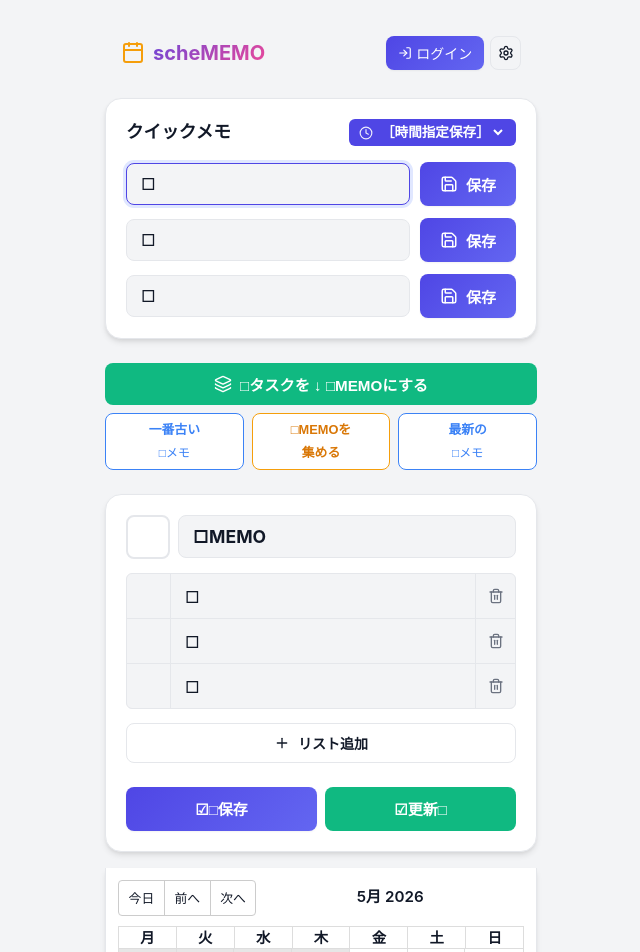
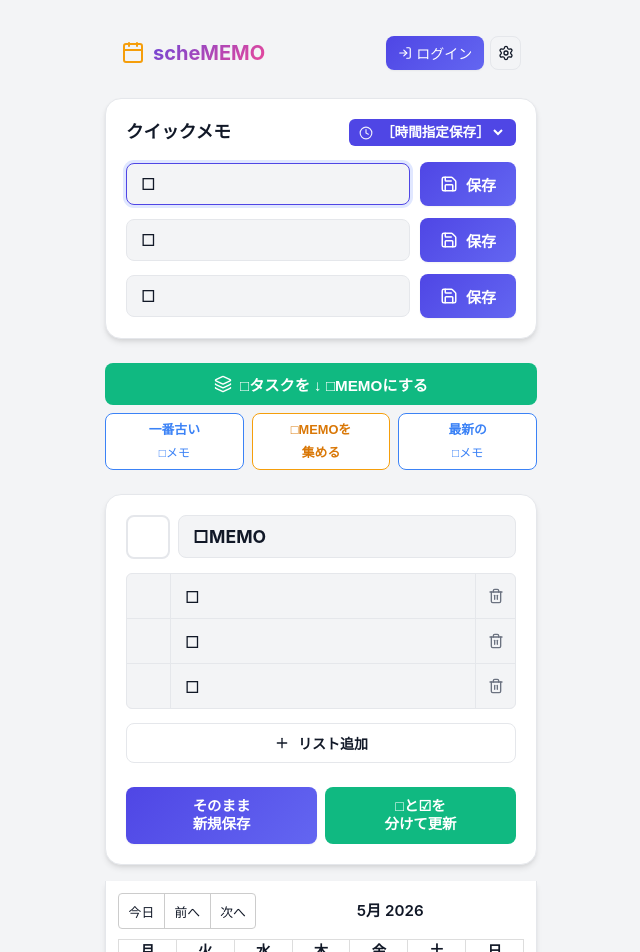
Before and after one commit to itokenlaw-rgb/scheMEMO, a React (Vite) app: page / in a window 1280 px wide. Shown: the top 952 px of the page, without its empty margins (319-959 px from the left). Built offline with nearby package versions, Linux system fonts and the light colour scheme.

Commit message:
singleEditer

```diff
--- a/src/components/BatchEditor.tsx
+++ b/src/components/BatchEditor.tsx
@@ -363,27 +363,39 @@ export const BatchEditor: React.FC<BatchEditorProps> = ({ onSave, onCarryOver: _
         </button>
       </div>
 
-      {/* 下部アクションボタンエリア */}
+{/* 下部アクションボタンエリア */}
       <div style={{ display: 'flex', gap: '0.5rem', marginTop: '1.5rem', flexWrap: 'nowrap' }}>
         <button
           className="btn btn-primary"
           onClick={handleSaveOriginalTime}
-          style={{ flex: 1, minHeight: '44px', gap: '0.25rem' }}
+          style={{
+            flex: 1,
+            minHeight: '46px', // 2行で見切れないよう少し高さを確保
+            gap: '0.25rem',
+            lineHeight: '1.3', // 行間を詰めてスマートに
+            fontSize: '0.9rem' // 必要に応じて少し文字サイズを調整
+          }}
         >
-          ☑□保存
+          そのまま<br />新規保存
         </button>
 
         <button
           className="btn btn-secondary"
           onClick={handleUpdate21PMTime}
-          style={{ flex: 1, minHeight: '44px', gap: '0.25rem' }}
+          style={{
+            flex: 1,
+            minHeight: '46px', // 同様に高さを確保
+            gap: '0.25rem',
+            lineHeight: '1.3',
+            fontSize: '0.9rem'
+          }}
         >
-          ☑更新□
+          □と☑を<br />分けて更新
         </button>
 
         {initialEvent && (
-          <button className="btn btn-outline" onClick={onClose} style={{ minHeight: '44px' }}>
-            元に戻す
+          <button className="btn btn-outline" onClick={onClose} style={{ minHeight: '46px', fontSize: '0.9rem' }}>
+            キャンセル
           </button>
         )}
       </div>
```
